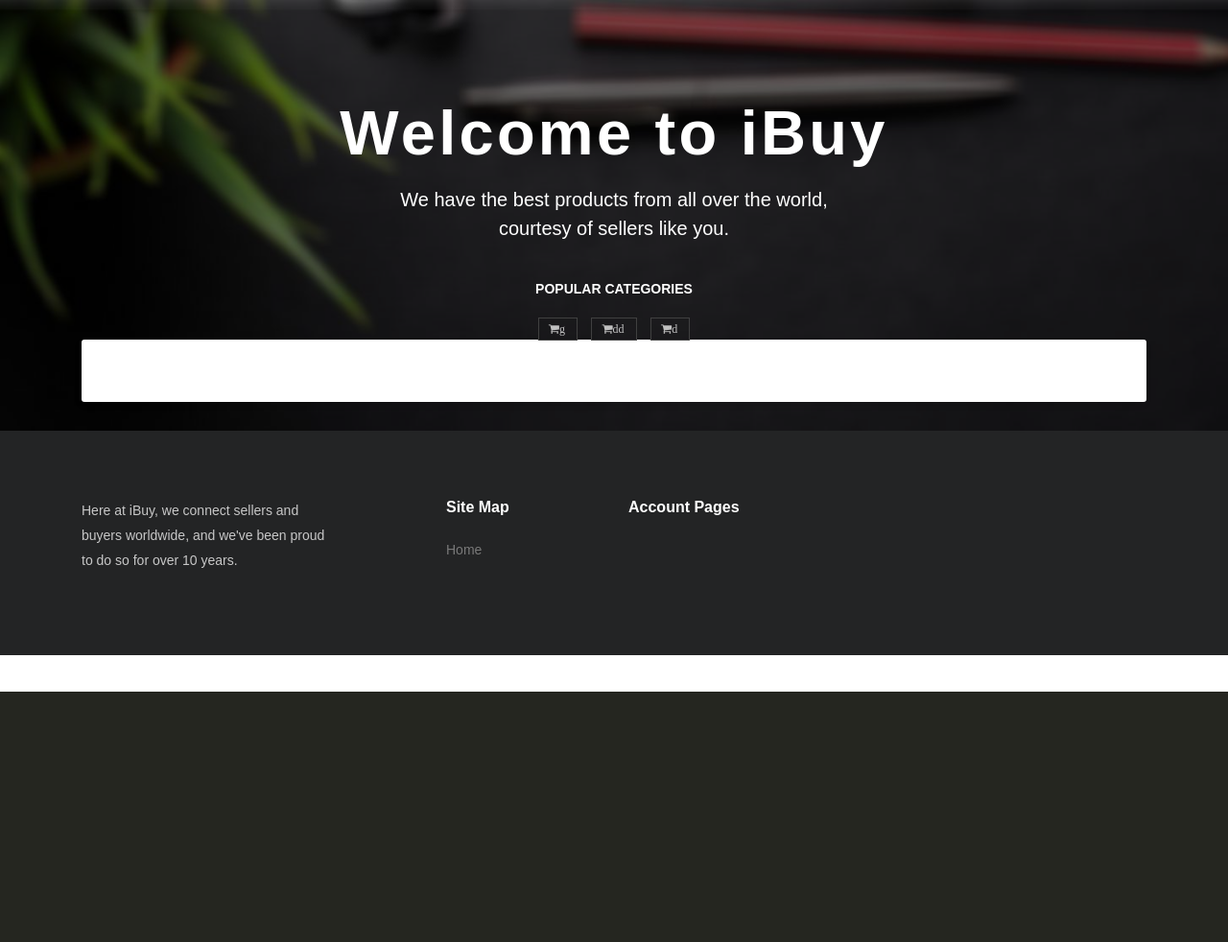
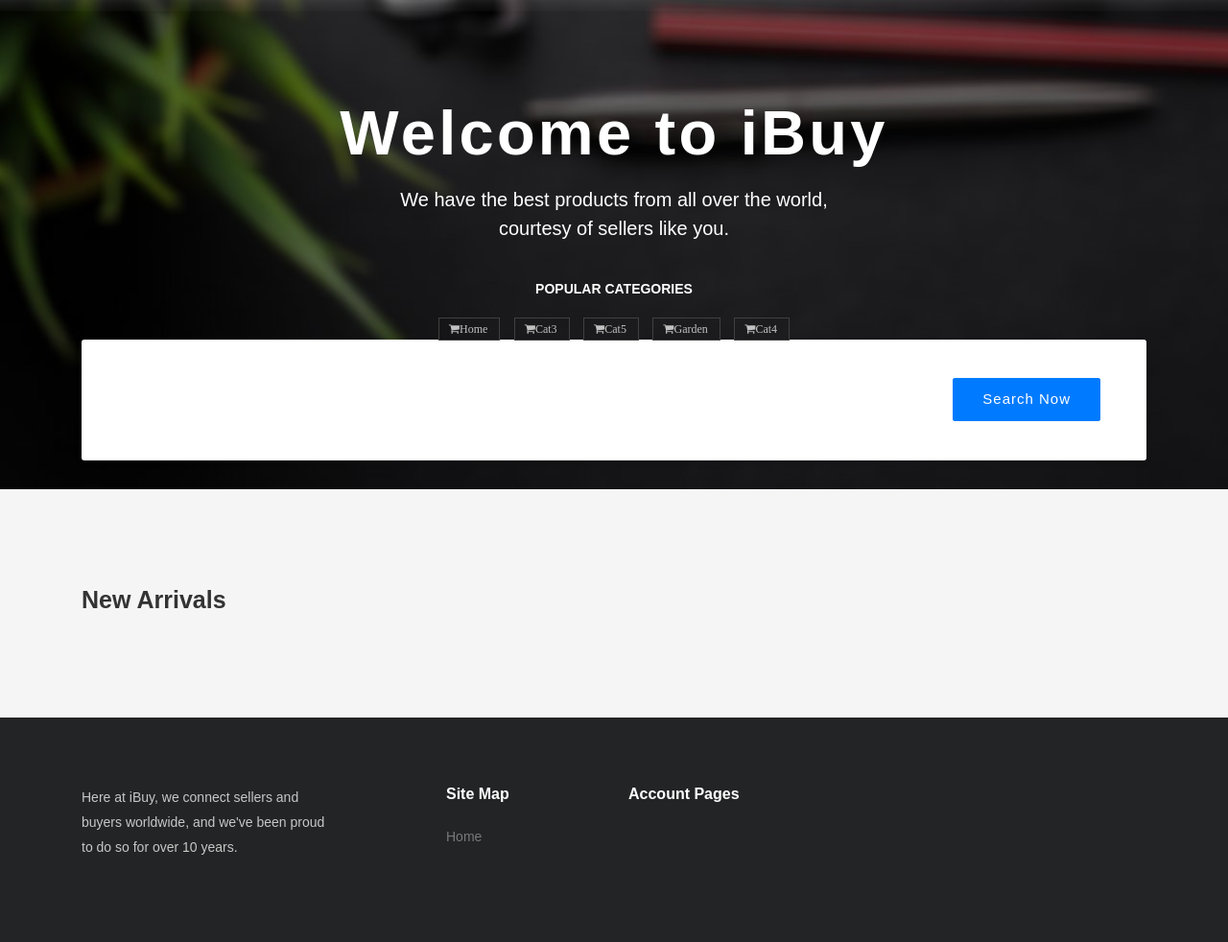
Before and after one commit to zachmichael14/auction_site, a Django app: page / in a window 1280 px wide. Shown: the part 79-1061 px from the top of the page at 96% size. Before the commit the page ends 800 px from the top, so only its background shows below. Run offline with Django 3.2, Linux system fonts and the light colour scheme; data comes from the database, SQL or seed files in the repository; both versions use the stored data as it was after the commit; parts of the project's set-up code (start-up, migrations or seed data) failed here and were passed over; some libraries are stand-ins or nearby versions; some web fonts are replaced.

Commit message:
Add CategoryManager and ListingManager

```diff
--- /dev/null
+++ b/auctions/managers.py
@@ -0,0 +1,14 @@
+from django.db.models import Count, Manager, Q
+
+
+class CategoryManager(Manager):
+    def popular(self, n=5):
+        # Return n categories containing the highest number of active listings. If tie, return category with lowest pk.
+        active_count = Count('listings', filter=Q(listings__is_active=True))
+        return self.get_queryset().annotate(actives=active_count).order_by('-actives')[:n]
+
+
+class ListingManager(Manager):
+    def new_arrivals(self, n=3):
+        # Return n most recently created listings
+        return self.order_by('-creation_timestamp')[:n]
--- a/auctions/models.py
+++ b/auctions/models.py
@@ -3,17 +3,19 @@ from django.core.validators import MaxValueValidator, MinValueValidator
 from django.db import models
 from django.db.models.deletion import CASCADE, PROTECT
 
+from .managers import CategoryManager, ListingManager
 
-# Create your models here.
+
 class Category(models.Model):
     category = models.CharField(max_length=64, unique=True)
+    objects = CategoryManager()
 
     def __str__(self):
         return self.category
 
 
 class Listing(models.Model):
-    seller = models.ForeignKey(User, on_delete=CASCADE, related_name='my_listings')
+    seller = models.ForeignKey(User, on_delete=CASCADE, related_name='user_listings')
     category = models.ForeignKey(Category, on_delete=PROTECT, related_name='listings')
     title = models.CharField(max_length=64)
     description = models.TextField()
@@ -27,10 +29,11 @@ class Listing(models.Model):
     )
     end_date = models.DateField()
     is_active = models.BooleanField(default=True)
-    winner = models.ForeignKey(User, blank=True, null=True, on_delete=PROTECT, related_name="won")
+    winner = models.ForeignKey(User, blank=True, null=True, on_delete=PROTECT, related_name='won')
+    objects = ListingManager()
 
     def __str__(self):
-        return f"{self.title} (ID: {self.id}) by {self.seller}"
+        return f'{self.title} (ID: {self.id}) by {self.seller}'
 
 
 class Bid(models.Model):
@@ -55,4 +58,4 @@ class Watchlist(models.Model):
     listing = models.ForeignKey(Listing, on_delete=CASCADE)
 
     def __str__(self):
-        return f"{self.user} watching post {self.listing}"
+        return f'{self.user} watching post {self.listing}'
--- a/auctions/templates/auctions/index.html
+++ b/auctions/templates/auctions/index.html
@@ -34,17 +34,40 @@
                                         <form action="#" method="POST">
                                             {% csrf_token %}
                                             <div class="form-row">
-
+                                                <div class="form-group col-md-7">
+                                                    {{ search_form }}
+                                                </div>
+                                                <div class="form-group col-md-3">
+                                                    {{ category_form }}
+                                                </div>
+                                                <div class="form-group colo-md-2 align-self-center">
+                                                    <button type="submit" class="btn btn-primary">Search Now</button>
+                                                </div>
                                             </div>
                                         </form>
                                     </div>
-
                                 </div>
                             </div>
                         </div>
+                        <!-- End Search -->
                     </div>
+                    <!-- End Header -->
                 </div>
             </div>
         </div>
     </section>
+
+    <!-- New Arrivals -->
+    <section class="section bg-gray">
+        <div class="container">
+            <div class="row">
+                <div class="col-md-12">
+                    <h2>New Arrivals</h2>
+
+                </div>
+            </div>
+
+        </div>
+    </section>
+
 {% endblock body %}
--- a/auctions/urls.py
+++ b/auctions/urls.py
@@ -1,8 +1,9 @@
 from django.urls import path
-from . import views  as auction_views
+from . import views as auction_views
 
 app_name = 'auctions'
 
 urlpatterns = [
     path('', auction_views.index, name='index'),
+    path('<int:listing_id>/', auction_views.DetailView.as_view(), name='listing')
 ]
--- a/auctions/views.py
+++ b/auctions/views.py
@@ -1,11 +1,20 @@
+from django.http import HttpResponse
 from django.shortcuts import render
-from django.http import HttpResponse
+from django.views.generic import DetailView
+from .models import Listing, Category
+
 
 # Create your views here.
 def index(request):
 
     context = {
-        "popular": ["g", "d" "d", "d"]
+        'popular': Category.objects.popular(),
+        'new_arrivals': Listing.objects.new_arrivals()
 
     }
     return render(request, 'auctions/index.html', context)
+
+
+class ListingDetailView(DetailView):
+    model = Listing
+    pk_url_kwarg = 'listing_id'
--- a/users/templates/users/logout.html
+++ b/users/templates/users/logout.html
@@ -4,10 +4,8 @@
 {% block title %} Register {% endblock title %}
 
 {% block body %}
-    <h2>You have been logged out.</h2>
+    <h2 class="pl-3">You have been logged out.</h2>
     <div class="border-top p-3">
-        <small class="text-muted">
-            <a href="{% url 'users:login' %}">Log in</a>
-        </small>
+        <a href="{% url 'users:login' %}">Log in</a>
     </div>
 {% endblock body %}
--- a/users/views.py
+++ b/users/views.py
@@ -1,10 +1,12 @@
-from turtle import update
+from re import template
 from django.contrib import messages
 from django.contrib.auth.decorators import login_required
 from django.contrib.auth.forms import UserCreationForm
 from django.shortcuts import redirect, render
+from django.contrib.auth.views import LogoutView
 
 from .forms import ProfileUpdateForm, UserRegistrationForm, UserUpdateForm
+from .models import User
 
 
 # Create your views here.
@@ -17,7 +19,7 @@ def register(request):
             messages.success(request, f'Account created for {username}. Log in to continue.')
             return redirect('users:login')
     else:
-        resgister_form = UserRegistrationForm()
+        register_form = UserRegistrationForm()
     return render(request, 'users/register.html', {
         'register_form': register_form
     })
```
Also changed, not shown: db.sqlite3, media/user-thumb.jpg (added), media/user-thumb_FbxQOU1.jpg (added).
